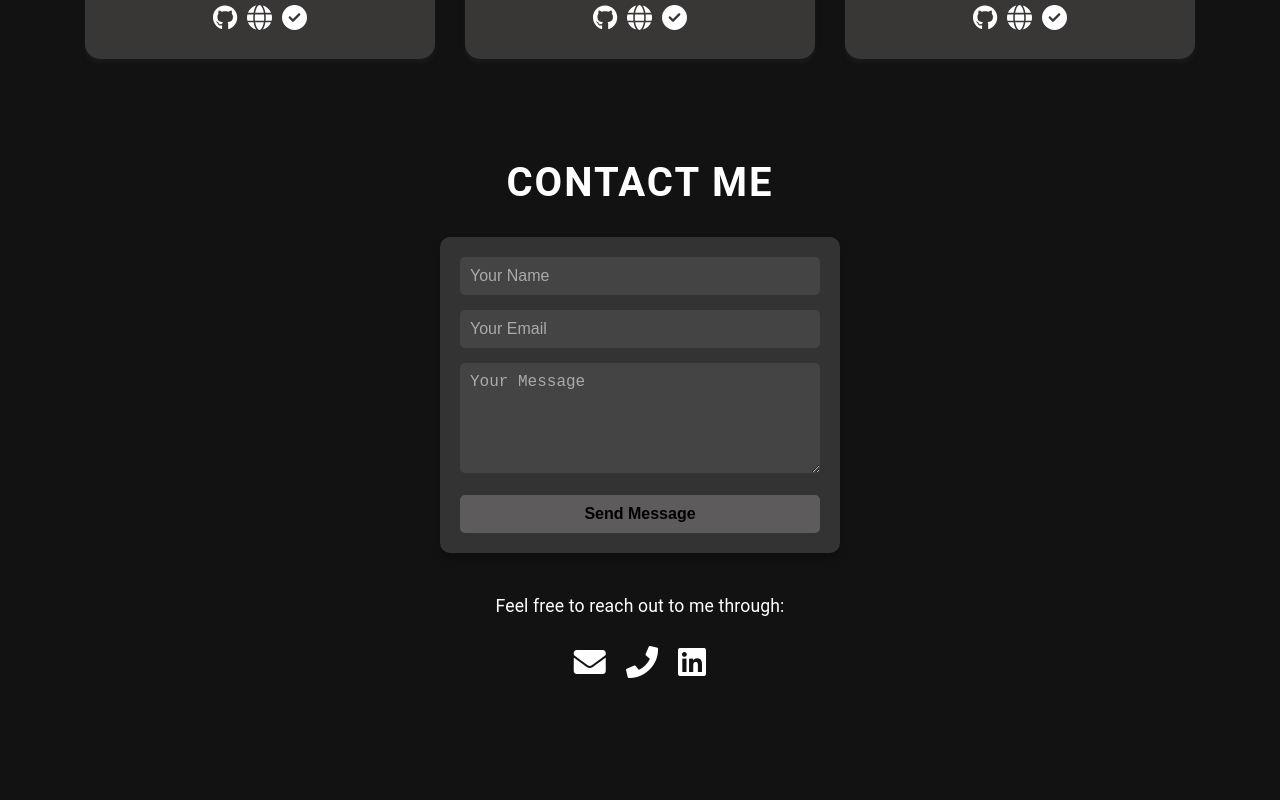
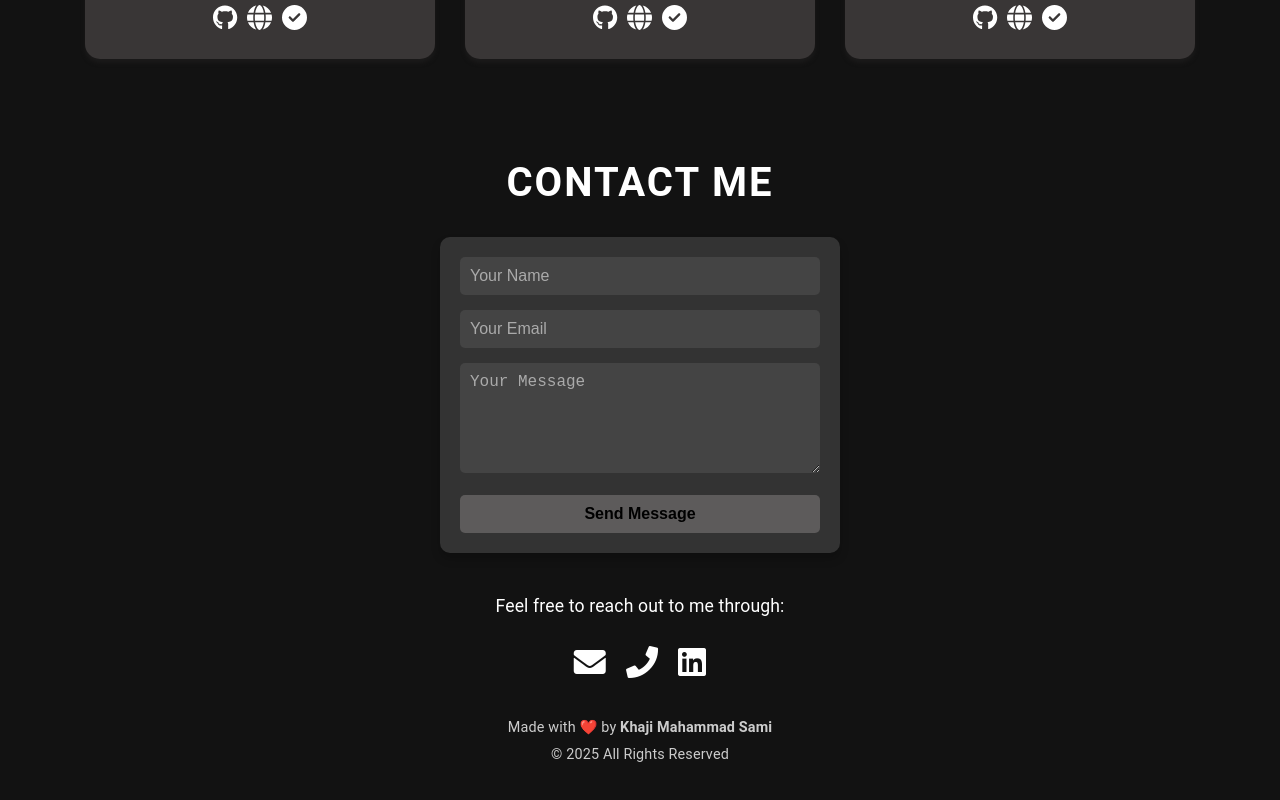
Before and after one commit to SamiKhaji/Portfolio, a React (Vite) app: page / in a window 1280 px wide. Shown: the part 3352-4152 px from the top of the page. Before the commit the page ends 4089 px from the top, so only its background shows below. Built offline with nearby package versions, Linux system fonts and the light colour scheme.

Commit message:
footer added

```diff
--- a/src/components/Contact.jsx
+++ b/src/components/Contact.jsx
@@ -63,6 +63,12 @@ export default function Contact({isNightMode}) {
           </div>
         </div>
       </div>
+      <div className="footer">
+        <p>
+          Made with ❤️ by <strong>Khaji Mahammad Sami</strong>
+        </p>
+        <p>© 2025 All Rights Reserved</p>
+      </div>
     </section>
   );
 }
--- a/src/components/contact.css
+++ b/src/components/contact.css
@@ -87,6 +87,12 @@
     transition: background 0.3s ease;
   }
 
+.day-mode .contact-form button{
+    color: white;
+    background: rgb(58, 56, 56);
+
+}
+
   .contact-form button:hover {
     background: #ff6600;
   }
@@ -150,3 +156,19 @@
         .contact-title {
             font-size: 2.5rem; /* Normal title size for large screens */
         }}
+
+/* Footer Section */
+.footer {
+    text-align: center;
+    margin-top: 30px;
+    font-size: 0.9rem;
+    color: #ccc; /* Default Night Mode */
+  }
+
+  .day-mode .footer {
+    color: #000; /* Black for Day Mode */
+  }
+
+  .footer p {
+    margin: 5px 0;
+  }
```
